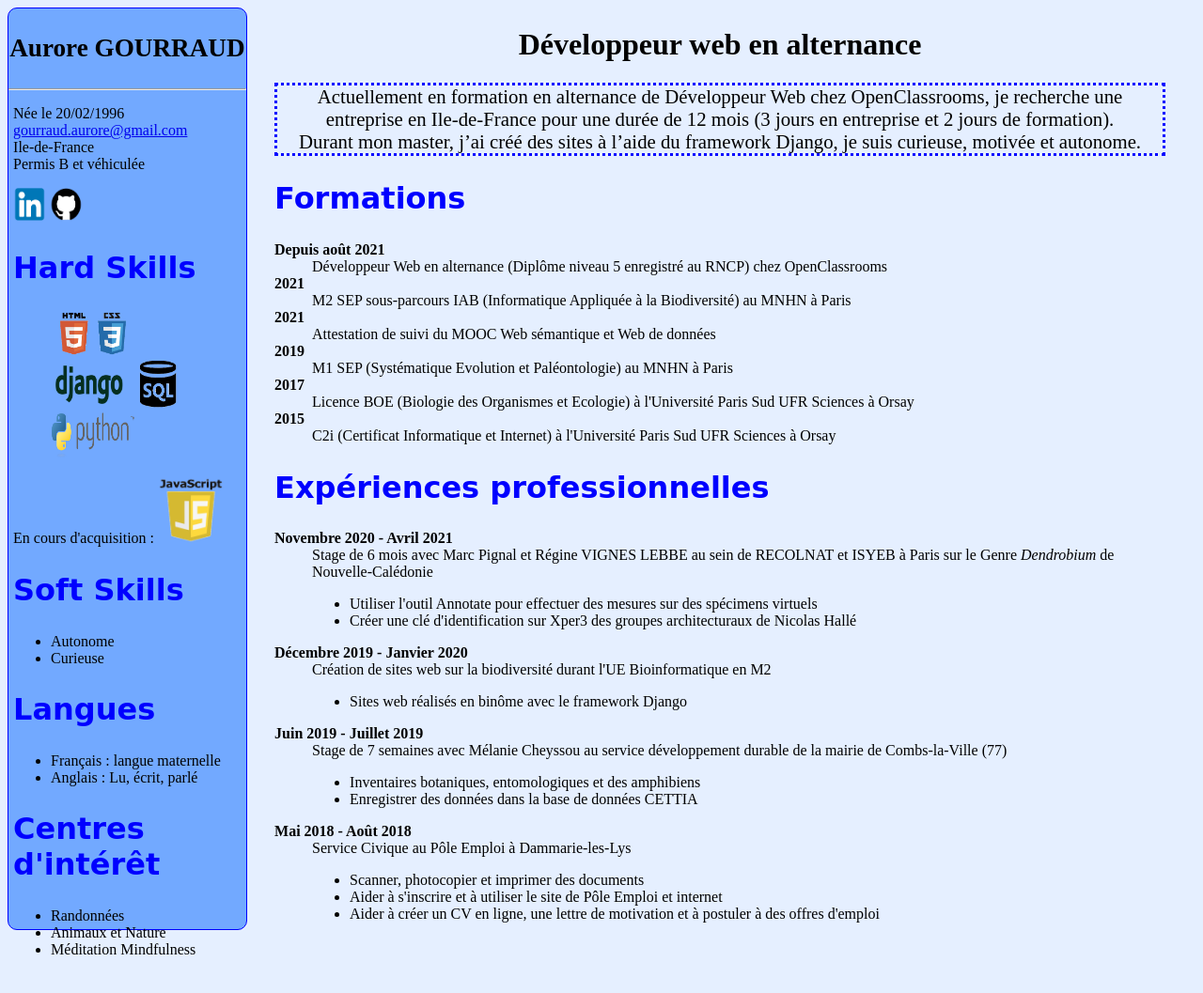
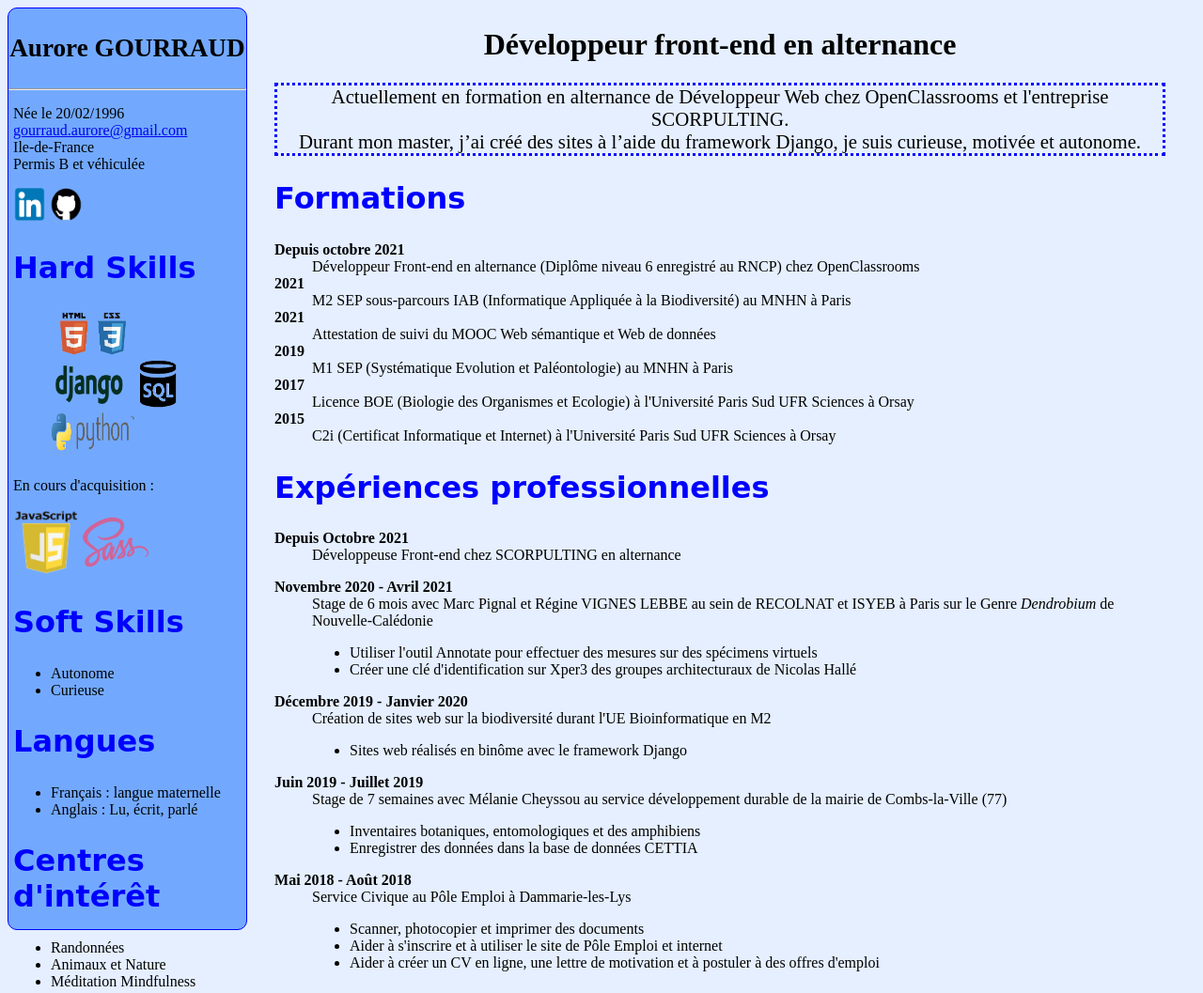
Before and after one commit to AuroreTurtle/CV, a plain HTML site: page index.html in a window 1280 px wide. Shown: the whole page at 94% size. Before the commit the page ends 1020 px from the top, so only its background shows below. Drawn offline with Linux system fonts and the light colour scheme.

Commit message:
Mise à jour

```diff
--- a/index.html
+++ b/index.html
@@ -26,7 +26,9 @@
 		<img src="image/sql.png" alt="SQL" width=60px height=50px />
 		<img src="image/python.png" alt="Python" width=90px height=50px />
 		</figure>
-		<p> En cours d'acquisition : <img src="image/js.png" alt="Javascript" width=70px height=70px /></p>
+		<p> En cours d'acquisition : </p>
+			<img src="image/js.png" alt="Javascript" width=70px height=70px />
+			<img src="image/sass.svg" alt="Sass" width=70px height=70px />
 	</section>
 	<section> <h2> Soft Skills </h2>
 	<ul>
@@ -50,15 +52,14 @@
 	</div>
 
 	<div id="contenu">
-		<h1> Développeur web en alternance </h1>
-		<p class="intro"> Actuellement en formation en alternance de Développeur Web chez OpenClassrooms, je recherche une
-			entreprise en Ile-de-France pour une durée de 12 mois (3 jours en entreprise et 2 jours de formation). <br/>
+		<h1> Développeur front-end en alternance </h1>
+		<p class="intro"> Actuellement en formation en alternance de Développeur Web chez OpenClassrooms et l'entreprise SCORPULTING. <br/>
 			Durant mon master, j’ai créé des sites à l’aide du framework Django, je suis curieuse, motivée et autonome.</p>
 
 		<h2> Formations </h2>
 		<dl>
-			<dt> <b> Depuis août 2021 </b></dt>
-			<dd> Développeur Web en alternance (Diplôme niveau 5 enregistré au RNCP) chez OpenClassrooms </dd>
+			<dt> <b> Depuis octobre 2021 </b></dt>
+			<dd> Développeur Front-end en alternance (Diplôme niveau 6 enregistré au RNCP) chez OpenClassrooms </dd>
 			<dt> <b>2021</b> </dt>
 			<dd> M2 SEP sous-parcours IAB (Informatique Appliquée à la Biodiversité) au MNHN à Paris </dd>
 			<dt> <b> 2021 </b> </dt>
@@ -72,6 +73,10 @@
 		</dl>
 
 		<h2> Expériences professionnelles </h2>
+		<dl>
+			<dt> <b>Depuis Octobre 2021</b></dt>
+			<dd> Développeuse Front-end chez SCORPULTING en alternance	</dd>
+		</dl>
 		<dl>
 			<dt> <b>Novembre 2020 - Avril 2021</b> </dt>
 			<dd> Stage de 6 mois avec Marc Pignal et Régine VIGNES LEBBE au sein de RECOLNAT et ISYEB à Paris sur le Genre <i>Dendrobium</i> de Nouvelle-Calédonie
```
Also changed, not shown: image/sass.png (added), image/sass.svg (added).
